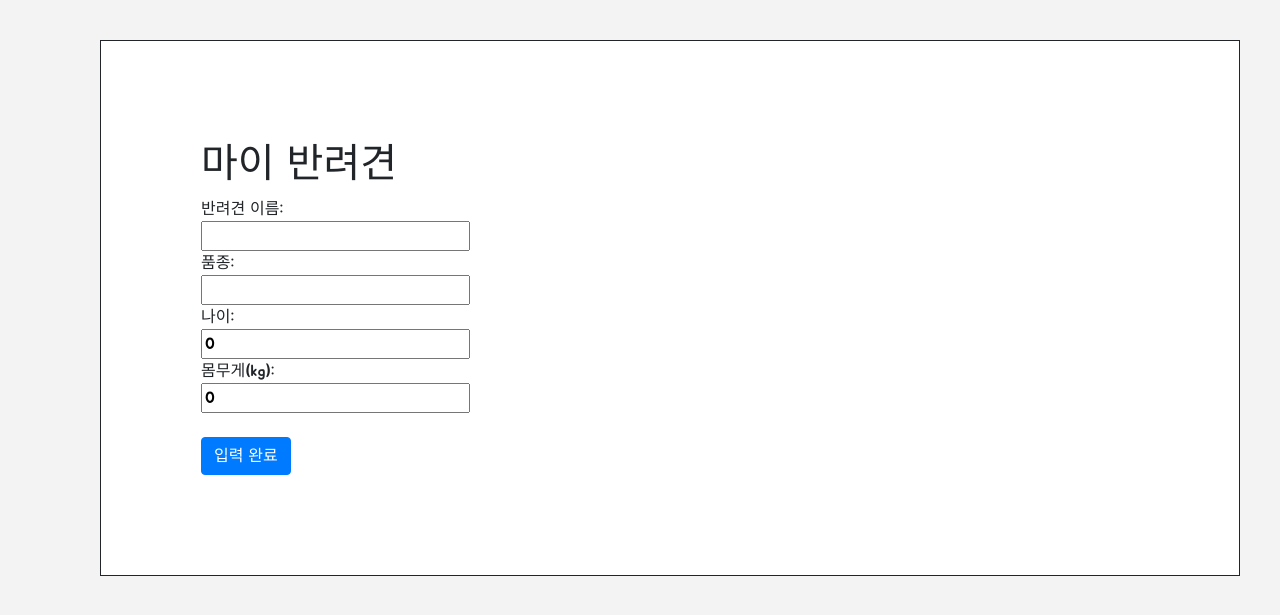
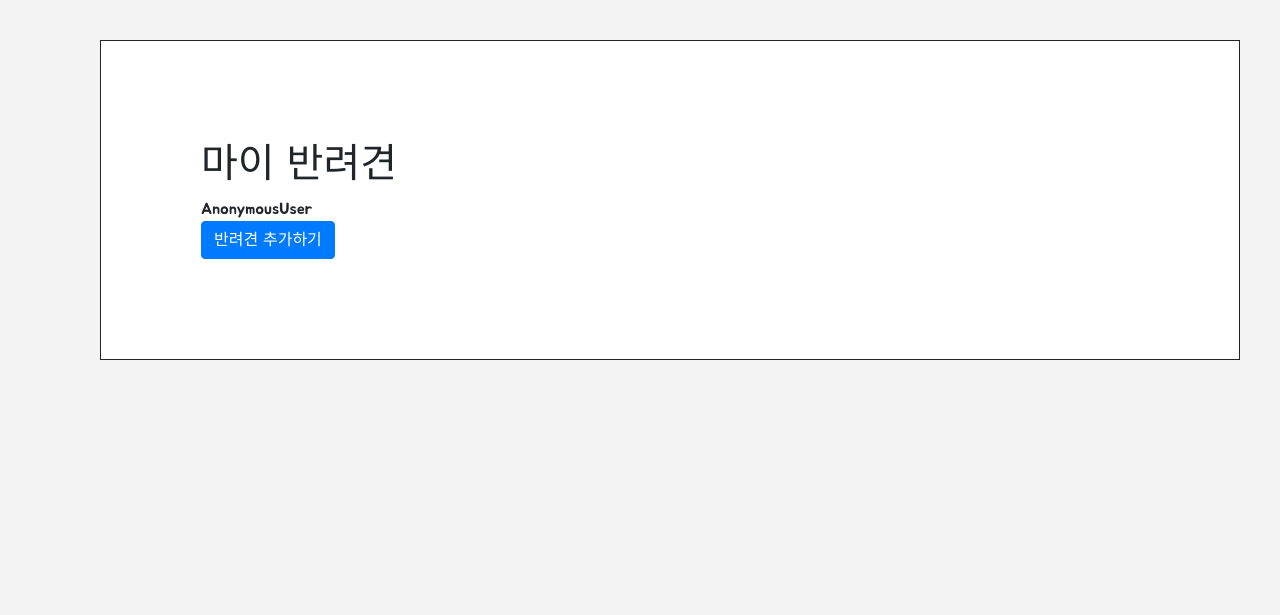
Before and after one commit to hwangwoojin/doghotel, a Django app: page /mypage/mydog/ in a window 1280 px wide. Shown: the part 136-751 px from the top of the page. Run offline with Django 3.2, Linux system fonts and the light colour scheme; data comes from the database, SQL or seed files in the repository; some libraries are stand-ins or nearby versions.

Commit message:
add mydogAdd: for multiple dog selection

```diff
--- a/mypage/templates/mypage/mydog.html
+++ b/mypage/templates/mypage/mydog.html
@@ -4,28 +4,19 @@
 
 <h1>마이 반려견</h1>
 
-<form method="POST" action="{% url 'mydog' %}">
+{{doginfo}}
 
-    {% csrf_token %}
+{% for dog in doginfo.all %}
+    <div class="container">
+        <h1>{{ dog.name }}</h1>
+    </div>
+{% endfor %}
 
-    반려견 이름:
-    <br>
-    <input name="name" type="text" value="{{doginfo.name}}">
-    <br>
-    품종:
-    <br>
-    <input name="breed" type="text" value="{{doginfo.breed}}">
-    <br>
-    나이:
-    <br>
-    <input name="age" type="text" value="{{doginfo.age}}">
-    <br>
-    몸무게(kg):
-    <br>
-    <input name="weight" type="text" value="{{doginfo.weight}}">
-    <br>
-    <br>
-    <input class="btn btn-primary" type="submit" value="입력 완료">
+
+<form method="GET" action="{% url 'mydogAdd' %}">
+    <input class="btn btn-primary" type="submit" value="반려견 추가하기">
 </form>
 
+
+
 {% endblock %}
--- a/mypage/templates/mypage/mypage.html
+++ b/mypage/templates/mypage/mypage.html
@@ -21,7 +21,7 @@
     <input name="phone" type="text" value="{{userinfo.phone}}">
     <br>
     <br>
-    <input class="btn btn-primary" type="submit" value="입력 완료">
+    <input class="btn btn-primary" type="submit" value="수정하기">
 </form>
 
 {% endblock %}
--- a/mypage/urls.py
+++ b/mypage/urls.py
@@ -4,4 +4,5 @@ from . import views
 urlpatterns = [
     path('mypage/', views.mypage, name='mypage'),
     path('mydog/', views.mydog, name='mydog'),
+    path('mydog/add', views.mydogAdd, name='mydogAdd'),
 ]
--- a/mypage/views.py
+++ b/mypage/views.py
@@ -23,11 +23,7 @@ def mypage(request):
     else:
         return render(request, 'mypage/mypage.html', {'userinfo': userinfo})
 
-def mydog(request):
-    # if first, create new database
-    if dog.objects.filter(id=request.user).count() == 0:
-        _dog = dog(id=request.user)
-        _dog.save()
+def mydogAdd(request):
     # get userinfo from queryset
     doginfo = dog.objects.get(id=request.user)
     # POST
@@ -41,4 +37,13 @@ def mydog(request):
         return redirect('home')
     # GET
     else:
-        return render(request, 'mypage/mydog.html', {'doginfo': doginfo})
+        return render(request, 'mypage/mydogAdd.html', {'doginfo': doginfo})
+
+def mydog(request):
+    # if first, create new database
+    if dog.objects.filter(id=request.user).count() == 0:
+        _dog = dog(id=request.user)
+        _dog.save()
+    # doglist
+    doginfo = dog.objects.get(id=request.user)
+    return render(request, 'mypage/mydog.html', {'doginfo': doginfo})
```
Also changed, not shown: mypage/templates/mypage/mydogAdd.html (added, +31 -0 lines).
